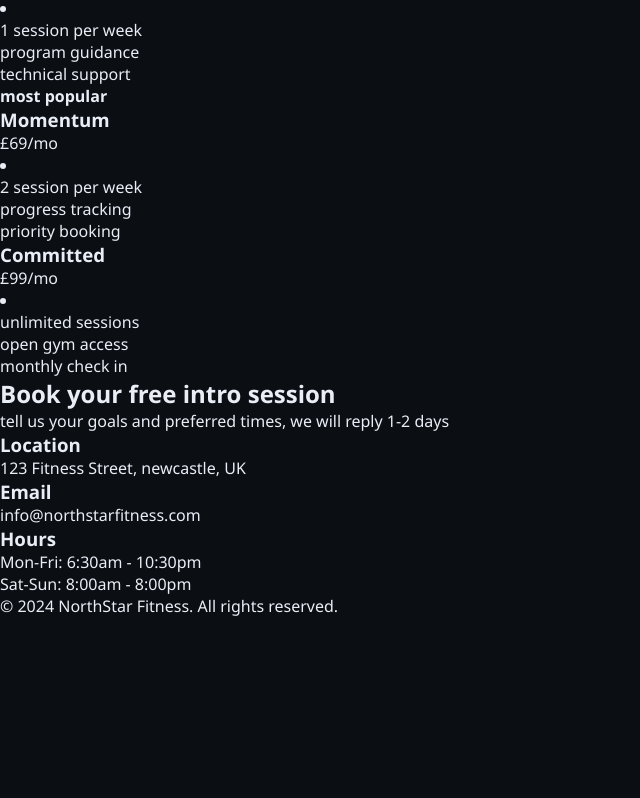
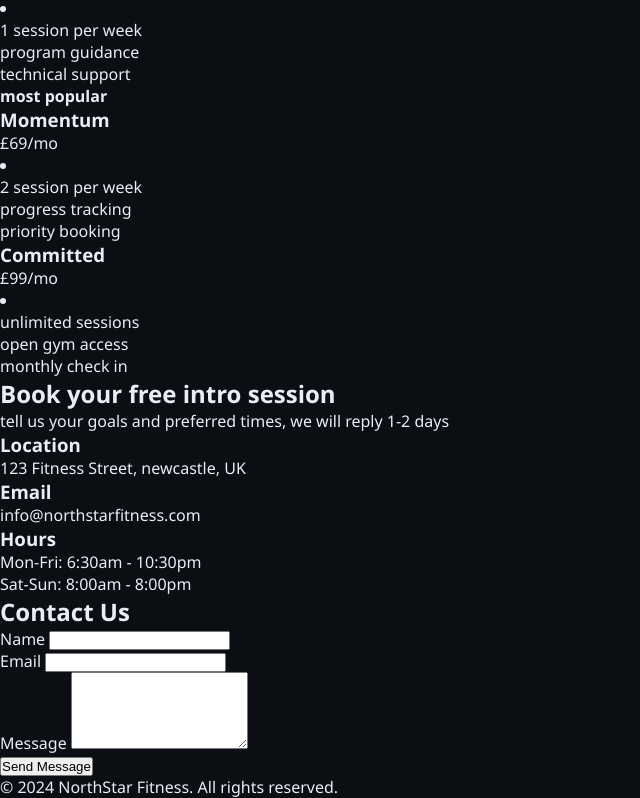
Before and after one commit to SebBuckham/north-star-fitness, a plain HTML site: page index.html in a window 1280 px wide. Shown: the part 1520-2318 px from the top of the page, without its empty margins (0-640 px from the left). Before the commit the page ends 2137 px from the top, so only its background shows below. Drawn offline with Linux system fonts and the light colour scheme.

Commit message:
form section added
next:
CSS

```diff
--- a/index.html
+++ b/index.html
@@ -227,6 +227,29 @@
   </section>
 </section>
 
+<section class="contact">
+  <h2>Contact Us</h2>
+
+  <form>
+    <div class="form-group">
+      <label for="name">Name</label>
+      <input type="text" id="name" name="name" required>
+    </div>
+
+    <div class="form-group">
+      <label for="email">Email</label>
+      <input type="email" id="email" name="email" required>
+    </div>
+
+    <div class="form-group">
+      <label for="message">Message</label>
+      <textarea id="message" name="message" rows="5" required></textarea>
+    </div>
+
+    <button type="submit">Send Message</button>
+  </form>
+</section>
+
 <footer>
   <p>&copy; 2024 NorthStar Fitness. All rights reserved.</p>
 </footer>
```
